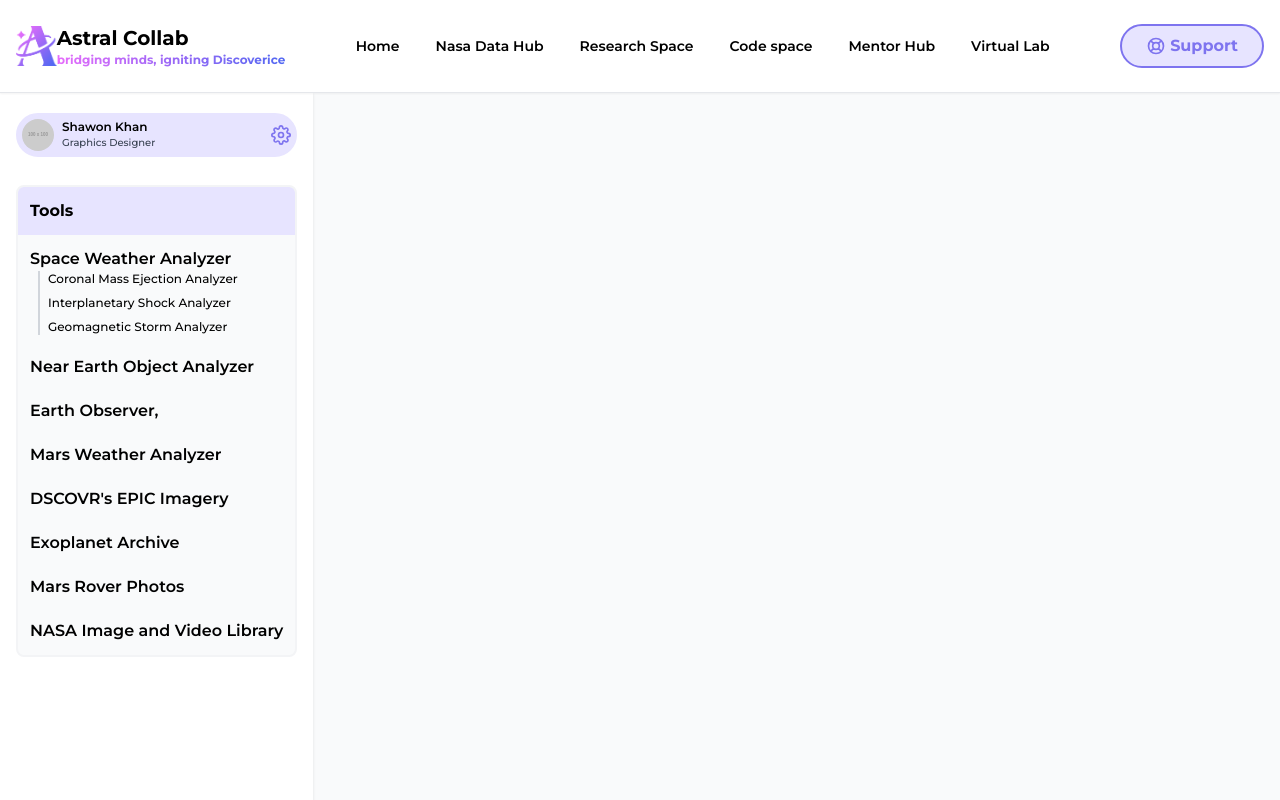
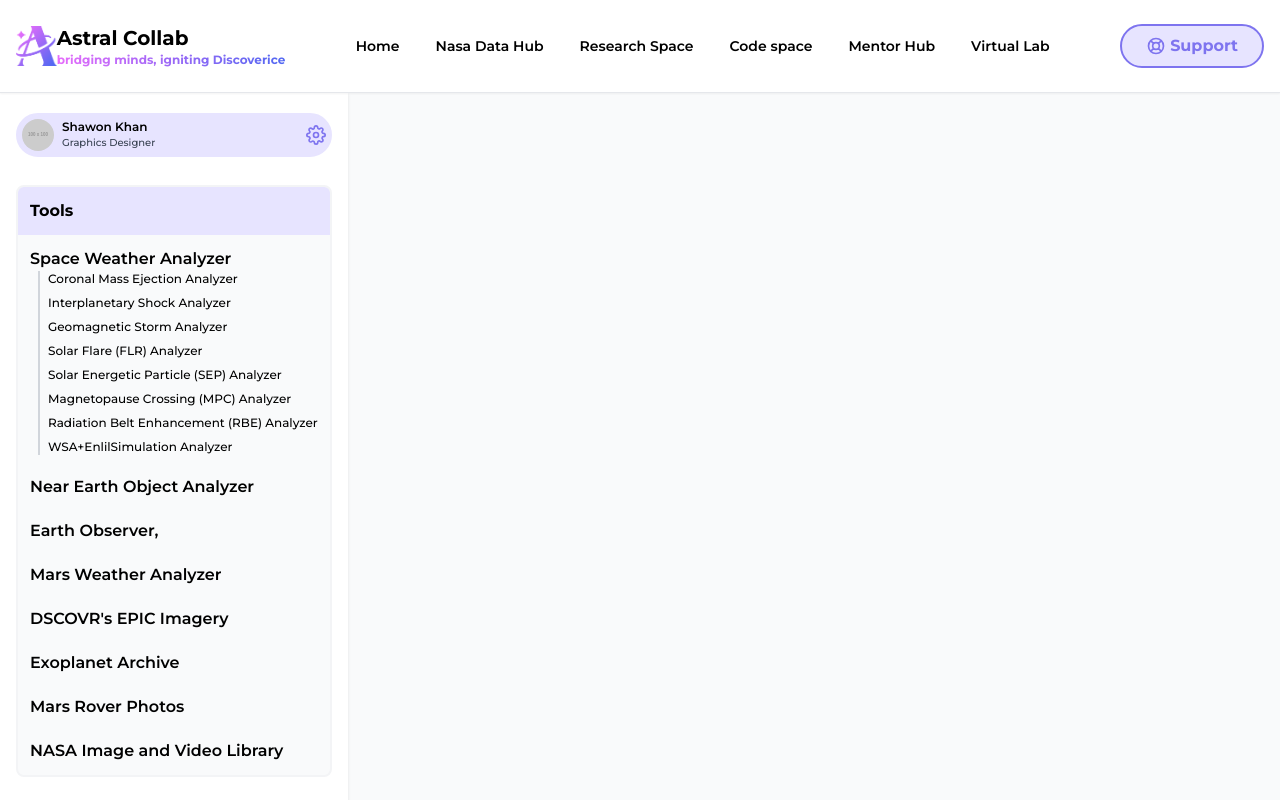
Before and after one commit to alamincodes/astral-collab-client, a React (Vite) app: page /tools in a window 1280 px wide. Built offline with nearby package versions, Linux system fonts and the light colour scheme.

Commit message:
feat: update tools sidebar

```diff
--- a/src/components/tools/ToolsLeftSidebar.jsx
+++ b/src/components/tools/ToolsLeftSidebar.jsx
@@ -7,16 +7,10 @@ const ToolsLeftSidebar = () => {
       {/* profile information */}
       <div className="flex items-center justify-between space-x-12 cursor-pointer rounded-full bg-secondary border-2 border-secondary p-1">
         <div className="flex items-center space-x-2">
-          <img
-            src="https://via.placeholder.com/100x100.png?text"
-            className="w-8 h-8 object-cover rounded-full"
-            alt=""
-          />
+          <img src="https://via.placeholder.com/100x100.png?text" className="w-8 h-8 object-cover rounded-full" alt="" />
           <div className="text-xs">
             <h4 className="font-semibold">Shawon Khan</h4>
-            <h5 className="text-gray-700 font-medium text-[10px]">
-              Graphics Designer
-            </h5>
+            <h5 className="text-gray-700 font-medium text-[10px]">Graphics Designer</h5>
           </div>
         </div>
         <div>
@@ -37,9 +31,7 @@ const ToolsLeftSidebar = () => {
             <li className="text-xs cursor-pointer hover:underline font-medium">
               <NavLink
                 to="/tools/coronal-mass-analyzer"
-                className={({ isActive }) =>
-                  isActive ? "text-primary font-semibold" : ""
-                }
+                className={({ isActive }) => (isActive ? "text-primary font-semibold" : "")}
               >
                 Coronal Mass Ejection Analyzer
               </NavLink>
@@ -47,9 +39,7 @@ const ToolsLeftSidebar = () => {
             <li className="text-xs cursor-pointer hover:underline font-medium ">
               <NavLink
                 to="/tools/interplanetary-shock-analyzer"
-                className={({ isActive }) =>
-                  isActive ? "text-primary font-semibold" : ""
-                }
+                className={({ isActive }) => (isActive ? "text-primary font-semibold" : "")}
               >
                 Interplanetary Shock Analyzer
               </NavLink>
@@ -57,12 +47,25 @@ const ToolsLeftSidebar = () => {
             <li className="text-xs cursor-pointer hover:underline font-medium ">
               <NavLink
                 to="/tools/geomagnetic-storm-analyzer"
-                className={({ isActive }) =>
-                  isActive ? "text-primary font-semibold" : ""
-                }
+                className={({ isActive }) => (isActive ? "text-primary font-semibold" : "")}
               >
                 Geomagnetic Storm Analyzer
               </NavLink>
+            </li>
+            <li className="text-xs cursor-pointer hover:underline font-medium ">
+              <NavLink to="/tools/geomagnetic-storm-analyzer">Solar Flare (FLR) Analyzer</NavLink>
+            </li>
+            <li className="text-xs cursor-pointer hover:underline font-medium ">
+              <NavLink to="/tools/geomagnetic-storm-analyzer">Solar Energetic Particle (SEP) Analyzer</NavLink>
+            </li>
+            <li className="text-xs cursor-pointer hover:underline font-medium ">
+              <NavLink to="/tools/geomagnetic-storm-analyzer">Magnetopause Crossing (MPC) Analyzer</NavLink>
+            </li>
+            <li className="text-xs cursor-pointer hover:underline font-medium ">
+              <NavLink to="/tools/geomagnetic-storm-analyzer">Radiation Belt Enhancement (RBE) Analyzer</NavLink>
+            </li>
+            <li className="text-xs cursor-pointer hover:underline font-medium ">
+              <NavLink to="/tools/geomagnetic-storm-analyzer">WSA+EnlilSimulation Analyzer</NavLink>
             </li>
           </ul>
           {/* category */}
```
